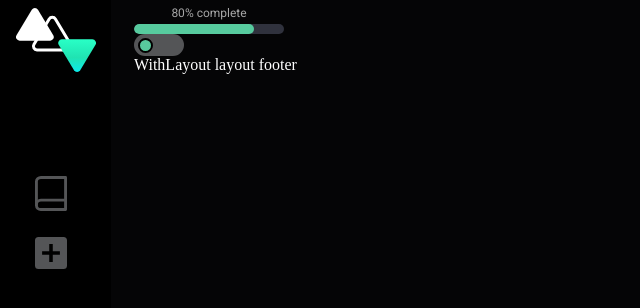
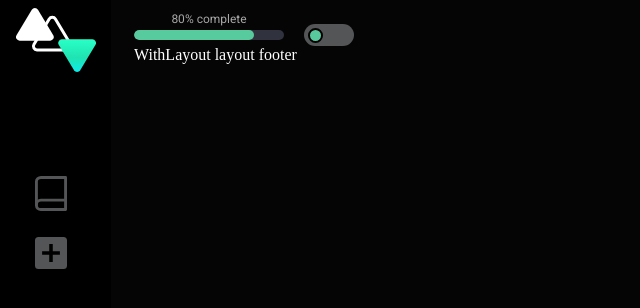
Before and after one commit to alimonova/RemoteStudy, a React app in the folder remoteStudy-app/remote_study_app/: page /courses in a window 1280 px wide. Shown: the top 308 px of the page, without its empty margins (0-640 px from the left). Built offline with nearby package versions, Linux system fonts and the light colour scheme.

Commit message:
Update header

```diff
--- a/remoteStudy-app/remote_study_app/src/components/Header/index.tsx
+++ b/remoteStudy-app/remote_study_app/src/components/Header/index.tsx
@@ -9,9 +9,13 @@ export default function Header({}: Props): ReactElement {
   const [isActive, setIsActive] = useState(false)
 
   return (
-    <div>
+    <header className={classes.header}>
       <ProgressBar className={classes.progress_bar} value={isActive ? 10 : 80} />
-      <Switch value={isActive} onChange={(v) => setIsActive(v)} />
-    </div>
+      <Switch
+        value={isActive}
+        onChange={(v) => setIsActive(v)}
+        className={classes.switch}
+      />
+    </header>
   )
 }
--- a/remoteStudy-app/remote_study_app/src/components/Header/style.module.scss
+++ b/remoteStudy-app/remote_study_app/src/components/Header/style.module.scss
@@ -1,3 +1,12 @@
-.progress_bar {
-  width: 150px;
+.header {
+  display: flex;
+  align-items: center;
+
+  .progress_bar {
+    width: 150px;
+  }
+
+  .switch {
+    margin-left: 20px;
+  }
 }
--- a/remoteStudy-app/remote_study_app/src/components/Switches/Switch/index.tsx
+++ b/remoteStudy-app/remote_study_app/src/components/Switches/Switch/index.tsx
@@ -6,10 +6,11 @@ interface Props {
   value?: boolean
   onChange?: (value: boolean) => void
   isDisabled?: boolean
+  className?: string
 }
 
 export default function Switch(props: Props): ReactElement {
-  const { onChange, isDisabled } = props
+  const { onChange, isDisabled, className } = props
   const [isActive, setIsActive] = useState(false)
 
   const value = props.value || isActive
@@ -25,7 +26,7 @@ export default function Switch(props: Props): ReactElement {
 
   return (
     <div
-      className={txt.join([classes.switch, isDisabled && classes.is_disabled])}
+      className={txt.join([classes.switch, isDisabled && classes.is_disabled, className])}
       onClick={changeActive}
     >
       <div className={txt.join([classes.circle, value && classes.active])} />
```
